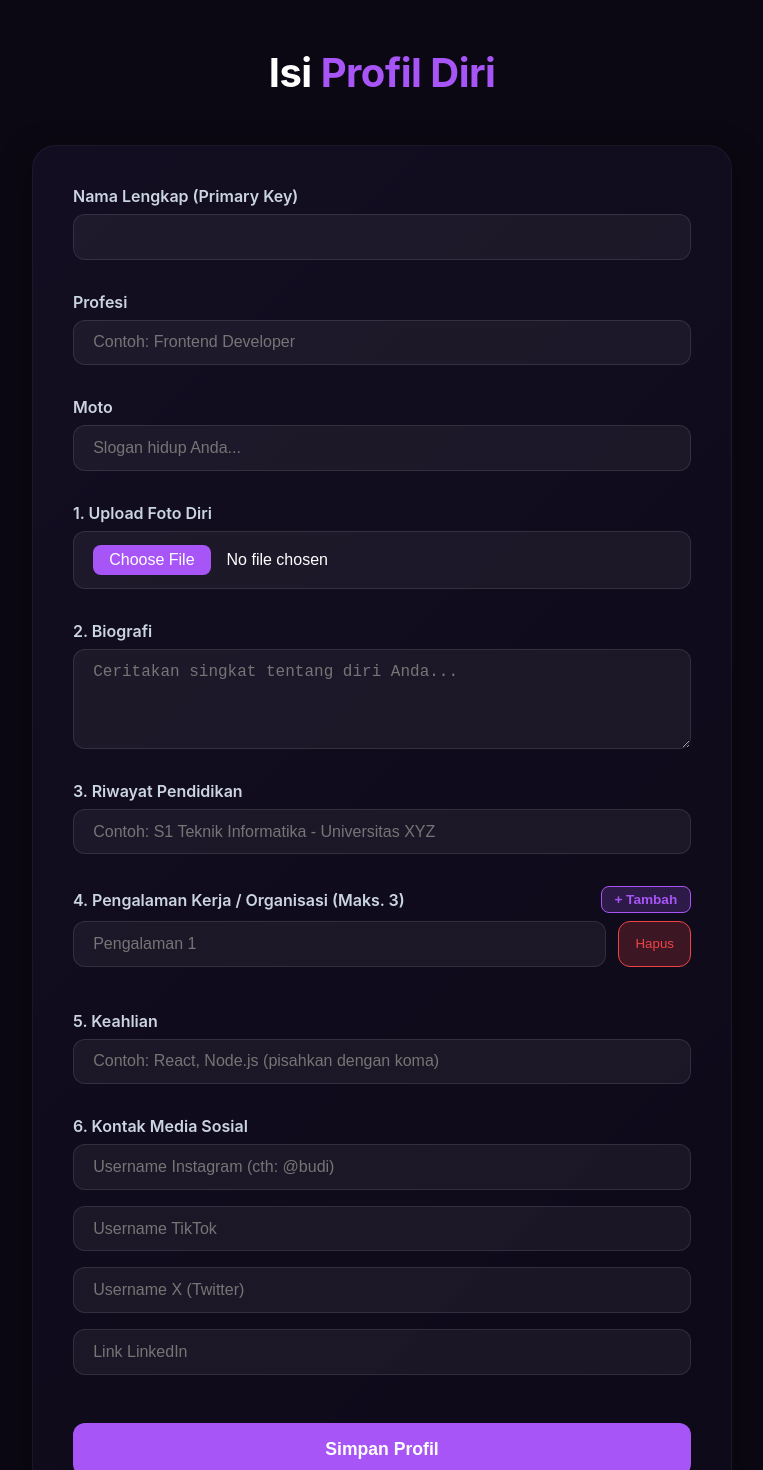
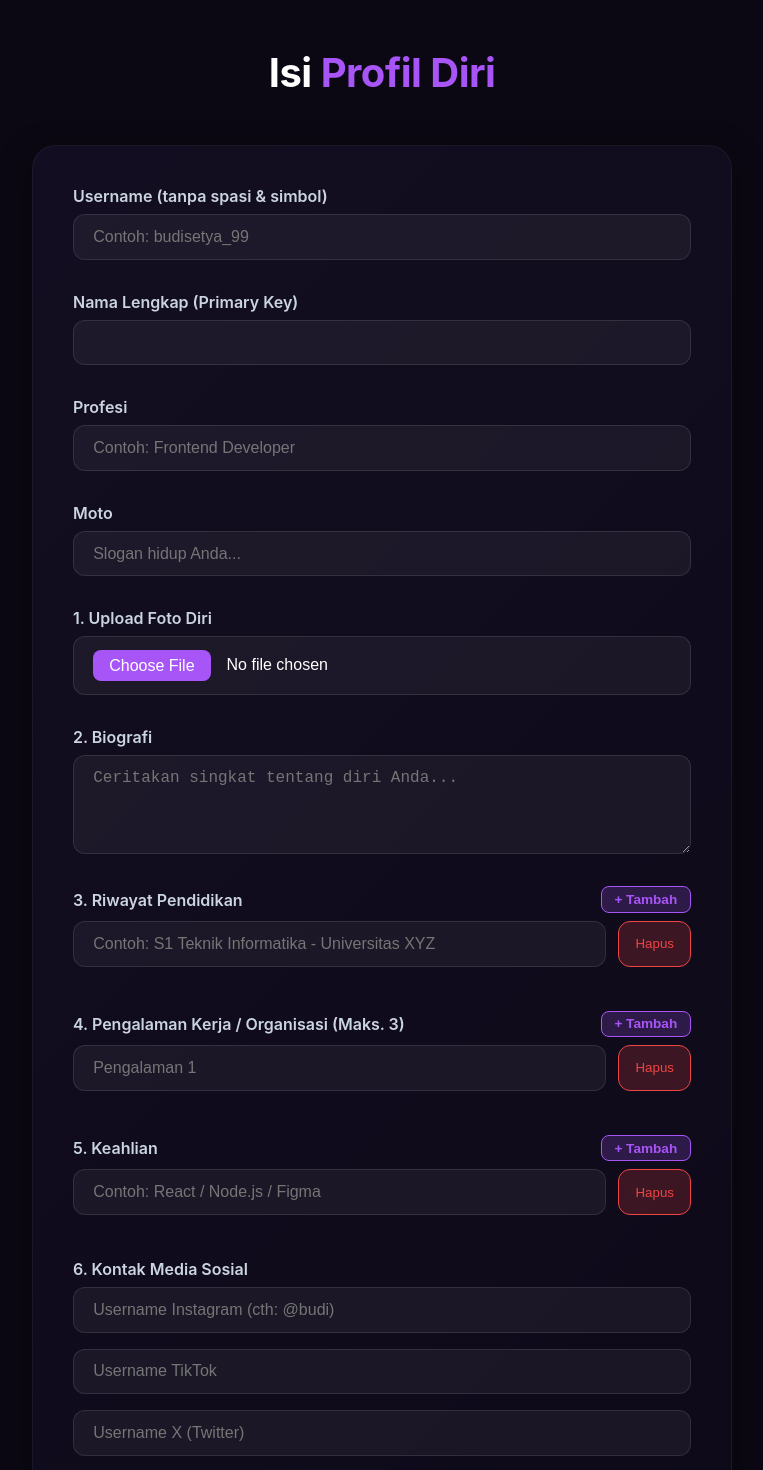
Before and after one commit to Basara129/autofolio, a Next.js app: page / in a window 1280 px wide. Shown: the top 1470 px of the page, without its empty margins (258-1021 px from the left). Built offline with nearby package versions, Linux system fonts and the light colour scheme.

Commit message:
Upload folder pertama kali

```diff
--- a/api/portfolio/route.js
+++ b/src/app/api/portfolio/route.js
@@ -42,6 +42,7 @@ export async function POST(request) {
     // ========================================================
     const formData = await request.formData();
 
+    const username = formData.get("username");
     const nama_lengkap = formData.get("nama_lengkap");
     const profesi = formData.get("profesi");
     const moto = formData.get("moto");
@@ -88,6 +89,7 @@ export async function POST(request) {
       .from("portfolios")
       .insert([
         {
+          username,
           nama_lengkap,
           profesi,
           moto,
--- a/lib/supabase.js
+++ b/src/app/lib/supabase.js
@@ -1,6 +1,6 @@
 import { createClient } from "@supabase/supabase-js";
 
 const supabaseUrl = process.env.NEXT_PUBLIC_SUPABASE_URL;
-const supabaseKey = process.env.NEXT_PUBLIC_SUPABASE_ANON_KEY;
+const supabaseKey = process.env.NEXT_PUBLIC_SUPABASE_PUBLISHABLE_KEY;
 
 export const supabase = createClient(supabaseUrl, supabaseKey);
--- a/src/app/page.jsx
+++ b/src/app/page.jsx
@@ -4,58 +4,92 @@ import React, { useState } from 'react';
 import styles from './page.module.css';
 
 export default function ProfilForm() {
+  // 1. State Utama Form
   const [formData, setFormData] = useState({
-    nama_lengkap: '', // Menambahkan nama_lengkap sebagai Primary Key database Anda
-    profesi: '',      // Menambahkan profesi sesuai kolom database Anda
-    moto: '',         // Menambahkan moto sesuai kolom database Anda
+    username: '', // Perbaikan bug: string kosong, bukan variabel lepas
+    nama_lengkap: '',
+    profesi: '',
+    moto: '',
     foto: null,
     biografi: '',
-    pendidikan: '',
-    keahlian: '',
     instagram: '',
     tiktok: '',
     X: '',
     linkedin: ''
   });
 
-  // State khusus untuk list pengalaman (maksimal 3)
+  // 2. State Khusus List Dinamis (Array)
+  const [pendidikan, setPendidikan] = useState(['']);
   const [pengalaman, setPengalaman] = useState(['']);
+  const [keahlian, setKeahlian] = useState(['']);
 
+  // 3. State Tambahan untuk Pesan Peringatan Username
+  const [usernameError, setUsernameError] = useState('');
+
+  // Handler Perubahan Input Teks Utama
   const handleChange = (e) => {
     const { name, value } = e.target;
+
+    // Logika Peringatan Username (Hanya boleh huruf, angka, dan underscore)
+    if (name === 'username') {
+      const regexAlfanumerik = /^[a-zA-Z0-9_]*$/;
+
+      if (!regexAlfanumerik.test(value)) {
+        setUsernameError('Username tidak boleh menggunakan spasi atau simbol!');
+      } else {
+        setUsernameError('');
+      }
+    }
+
     setFormData((prev) => ({ ...prev, [name]: value }));
   };
 
+  // Handler Upload Foto
   const handleFotoChange = (e) => {
     setFormData((prev) => ({ ...prev, foto: e.target.files[0] }));
   };
 
-  const handlePengalamanChange = (index, value) => {
-    const newPengalaman = [...pengalaman];
-    newPengalaman[index] = value;
-    setPengalaman(newPengalaman);
+  // =========================================================
+  // LOGIKA MANIPULASI INPUT DINAMIS
+  // =========================================================
+  const handleDinamisChange = (index, value, state, setState) => {
+    const newArr = [...state];
+    newArr[index] = value;
+    setState(newArr);
   };
 
-  const tambahPengalaman = () => {
-    if (pengalaman.length < 3) {
-      setPengalaman([...pengalaman, '']);
+  const tambahInput = (state, setState, max = 10) => {
+    if (state.length < max) {
+      setState([...state, '']);
     }
   };
 
-  const hapusPengalaman = (index) => {
-    const newPengalaman = pengalaman.filter((_, i) => i !== index);
-    setPengalaman(newPengalaman.length === 0 ? [''] : newPengalaman);
+  const hapusInput = (index, state, setState) => {
+    const newArr = state.filter((_, i) => i !== index);
+    setState(newArr.length === 0 ? [''] : newArr);
   };
 
   // =========================================================
-  // FUNGSI SEND DATA INTEGRASI CLOUDINARY & SUPABASE
+  // FUNGSI SUBMIT INTEGRASI CLOUDINARY & SUPABASE
   // =========================================================
   const handleSubmit = async (e) => {
     e.preventDefault();
 
+    // Validasi Cegah Submit jika Username Masih Mengandung Spasi/Simbol
+    if (usernameError || !formData.username.trim()) {
+      alert('Silakan perbaiki username Anda terlebih dahulu sesuai ketentuan!');
+      return;
+    }
+
+    if (!formData.foto) {
+      alert('Silakan upload foto diri Anda terlebih dahulu!');
+      return;
+    }
+
     const dataToSend = new FormData();
 
     // 1. Memasukkan data teks biasa
+    dataToSend.append('username', formData.username);
     dataToSend.append('nama_lengkap', formData.nama_lengkap);
     dataToSend.append('profesi', formData.profesi);
     dataToSend.append('moto', formData.moto);
@@ -68,17 +102,14 @@ export default function ProfilForm() {
     // 2. Memasukkan file gambar untuk Cloudinary
     dataToSend.append('foto_file', formData.foto);
 
-    // 3. Memformat Data Kompleks untuk kolom JSONB Supabase
-    // Riwayat Pendidikan: Diubah menjadi struktur objek di dalam array
-    const formatPendidikan = [{ nama_sekolah: formData.pendidikan }];
-    dataToSend.append('riwayat_pendidikan', JSON.stringify(formatPendidikan));
+    // 3. Memformat Array bersih ke format JSON String untuk kolom JSONB Supabase
+    const pendidikanFilter = pendidikan.filter(item => item.trim() !== '');
+    const pengalamanFilter = pengalaman.filter(item => item.trim() !== '');
+    const keahlianFilter = keahlian.filter(item => item.trim() !== '');
 
-    // Pengalaman: Mengirim array teks langsung dari state pengalaman Anda
-    dataToSend.append('pengalaman', JSON.stringify(pengalaman));
-
-    // Keahlian: Memecah string koma menjadi array bersih tanpa spasi
-    const arrayKeahlian = formData.keahlian.split(',').map(item => item.trim());
-    dataToSend.append('keahlian', JSON.stringify(arrayKeahlian));
+    dataToSend.append('riwayat_pendidikan', JSON.stringify(pendidikanFilter));
+    dataToSend.append('pengalaman', JSON.stringify(pengalamanFilter));
+    dataToSend.append('keahlian', JSON.stringify(keahlianFilter));
 
     try {
       const response = await fetch('/api/portfolio', {
@@ -90,15 +121,31 @@ export default function ProfilForm() {
 
       if (hasil.success) {
         alert('Profil Anda berhasil disimpan!');
-    form.reset();
+
+        // Reset Form Setelah Berhasil
+        setFormData({
+          username: '',
+          nama_lengkap: '',
+          profesi: '',
+          moto: '',
+          foto: null,
+          biografi: '',
+          instagram: '',
+          tiktok: '',
+          X: '',
+          linkedin: ''
+        });
+        setPendidikan(['']);
+        setPengalaman(['']);
+        setKeahlian(['']);
+        setUsernameError('');
+        e.target.reset(); // Mereset UI input file secara fisik
       } else {
-    // INI PENTING: Menampilkan error spesifik yang dikirim oleh server backend
         alert('Gagal dari Server: ' + hasil.error);
       }
     } catch (error) {
       console.error('Error:', error);
-  // Ini hanya muncul jika Vercel benar-benar mati/RTO
-  alert('Koneksi internet putus atau server Vercel tidak merespon.');
+      alert('Koneksi internet putus atau server tidak merespon.');
     }
   };
 
@@ -111,7 +158,25 @@ export default function ProfilForm() {
 
         <form onSubmit={handleSubmit} className={styles.formContainer}>
 
-          {/* Tambahan Kolom Wajib sesuai Database Anda */}
+          {/* Kolom Username + Validasi Peringatan */}
+          <div className={styles.formGroup}>
+            <label className={styles.label}>Username (tanpa spasi & simbol)</label>
+            <input
+              type="text"
+              name="username"
+              value={formData.username}
+              onChange={handleChange}
+              className={`${styles.input} ${usernameError ? styles.inputError : ''}`}
+              placeholder="Contoh: budisetya_99"
+              required
+            />
+            {usernameError && (
+              <span style={{ color: '#ff4d4d', fontSize: '13px', marginTop: '6px', display: 'block' }}>
+                ⚠️ {usernameError}
+              </span>
+            )}
+          </div>
+
           <div className={styles.formGroup}>
             <label className={styles.label}>Nama Lengkap (Primary Key)</label>
             <input type="text" name="nama_lengkap" value={formData.nama_lengkap} onChange={handleChange} className={styles.input} required />
@@ -130,7 +195,7 @@ export default function ProfilForm() {
           {/* 1. Upload Foto Diri */}
           <div className={styles.formGroup}>
             <label className={styles.label}>1. Upload Foto Diri</label>
-            <input type="file" accept="image/*" onChange={handleFotoChange} className={styles.fileInput} required />
+            <input type="file" accept="image/*" onChange={handleFotoChange} className={styles.fileInput} />
           </div>
 
           {/* 2. Biografi */}
@@ -139,35 +204,51 @@ export default function ProfilForm() {
             <textarea name="biografi" value={formData.biografi} onChange={handleChange} placeholder="Ceritakan singkat tentang diri Anda..." className={styles.textarea} rows="4" required />
           </div>
 
-          {/* 3. Riwayat Pendidikan */}
+          {/* 3. Riwayat Pendidikan (Dinamis) */}
           <div className={styles.formGroup}>
+            <div className={styles.flexHeader}>
               <label className={styles.label}>3. Riwayat Pendidikan</label>
-            <input type="text" name="pendidikan" value={formData.pendidikan} onChange={handleChange} placeholder="Contoh: S1 Teknik Informatika - Universitas XYZ" className={styles.input} required />
+              <button type="button" onClick={() => tambahInput(pendidikan, setPendidikan)} className={styles.addButton}>+ Tambah</button>
+            </div>
+            {pendidikan.map((item, index) => (
+              <div key={`pendidikan-${index}`} className={styles.dynamicInputGroup}>
+                <input type="text" value={item} onChange={(e) => handleDinamisChange(index, e.target.value, pendidikan, setPendidikan)} placeholder={`Contoh: S1 Teknik Informatika - Universitas XYZ`} className={styles.input} required />
+                <button type="button" onClick={() => hapusInput(index, pendidikan, setPendidikan)} className={styles.deleteButton}>Hapus</button>
+              </div>
+            ))}
           </div>
 
-          {/* 4. Pengalaman Kerja atau Organisasi */}
+          {/* 4. Pengalaman Kerja atau Organisasi (Dinamis, Maks. 3) */}
           <div className={styles.formGroup}>
             <div className={styles.flexHeader}>
               <label className={styles.label}>4. Pengalaman Kerja / Organisasi (Maks. 3)</label>
               {pengalaman.length < 3 && (
-                <button type="button" onClick={tambahPengalaman} className={styles.addButton}>+ Tambah</button>
+                <button type="button" onClick={() => tambahInput(pengalaman, setPengalaman, 3)} className={styles.addButton}>+ Tambah</button>
               )}
             </div>
             {pengalaman.map((item, index) => (
-              <div key={index} className={styles.dynamicInputGroup}>
-                <input type="text" value={item} onChange={(e) => handlePengalamanChange(index, e.target.value)} placeholder={`Pengalaman ${index + 1}`} className={styles.input} required />
-                <button type="button" onClick={() => hapusPengalaman(index)} className={styles.deleteButton}>Hapus</button>
+              <div key={`pengalaman-${index}`} className={styles.dynamicInputGroup}>
+                <input type="text" value={item} onChange={(e) => handleDinamisChange(index, e.target.value, pengalaman, setPengalaman)} placeholder={`Pengalaman ${index + 1}`} className={styles.input} required />
+                <button type="button" onClick={() => hapusInput(index, pengalaman, setPengalaman)} className={styles.deleteButton}>Hapus</button>
               </div>
             ))}
           </div>
 
-          {/* 5. Keahlian */}
+          {/* 5. Keahlian (Dinamis) */}
           <div className={styles.formGroup}>
+            <div className={styles.flexHeader}>
               <label className={styles.label}>5. Keahlian</label>
-            <input type="text" name="keahlian" value={formData.keahlian} onChange={handleChange} placeholder="Contoh: React, Node.js (pisahkan dengan koma)" className={styles.input} required />
+              <button type="button" onClick={() => tambahInput(keahlian, setKeahlian)} className={styles.addButton}>+ Tambah</button>
+            </div>
+            {keahlian.map((item, index) => (
+              <div key={`keahlian-${index}`} className={styles.dynamicInputGroup}>
+                <input type="text" value={item} onChange={(e) => handleDinamisChange(index, e.target.value, keahlian, setKeahlian)} placeholder={`Contoh: React / Node.js / Figma`} className={styles.input} required />
+                <button type="button" onClick={() => hapusInput(index, keahlian, setKeahlian)} className={styles.deleteButton}>Hapus</button>
+              </div>
+            ))}
           </div>
 
-          {/* 6. Kontak Media Sosial (Disesuaikan dengan kolom database Anda) */}
+          {/* 6. Kontak Media Sosial */}
           <div className={styles.formGroup}>
             <label className={styles.label}>6. Kontak Media Sosial</label>
             <input type="text" name="instagram" value={formData.instagram} onChange={handleChange} placeholder="Username Instagram (cth: @budi)" className={styles.input} />
```
Lines whose indentation alone changed are shown as unchanged.
